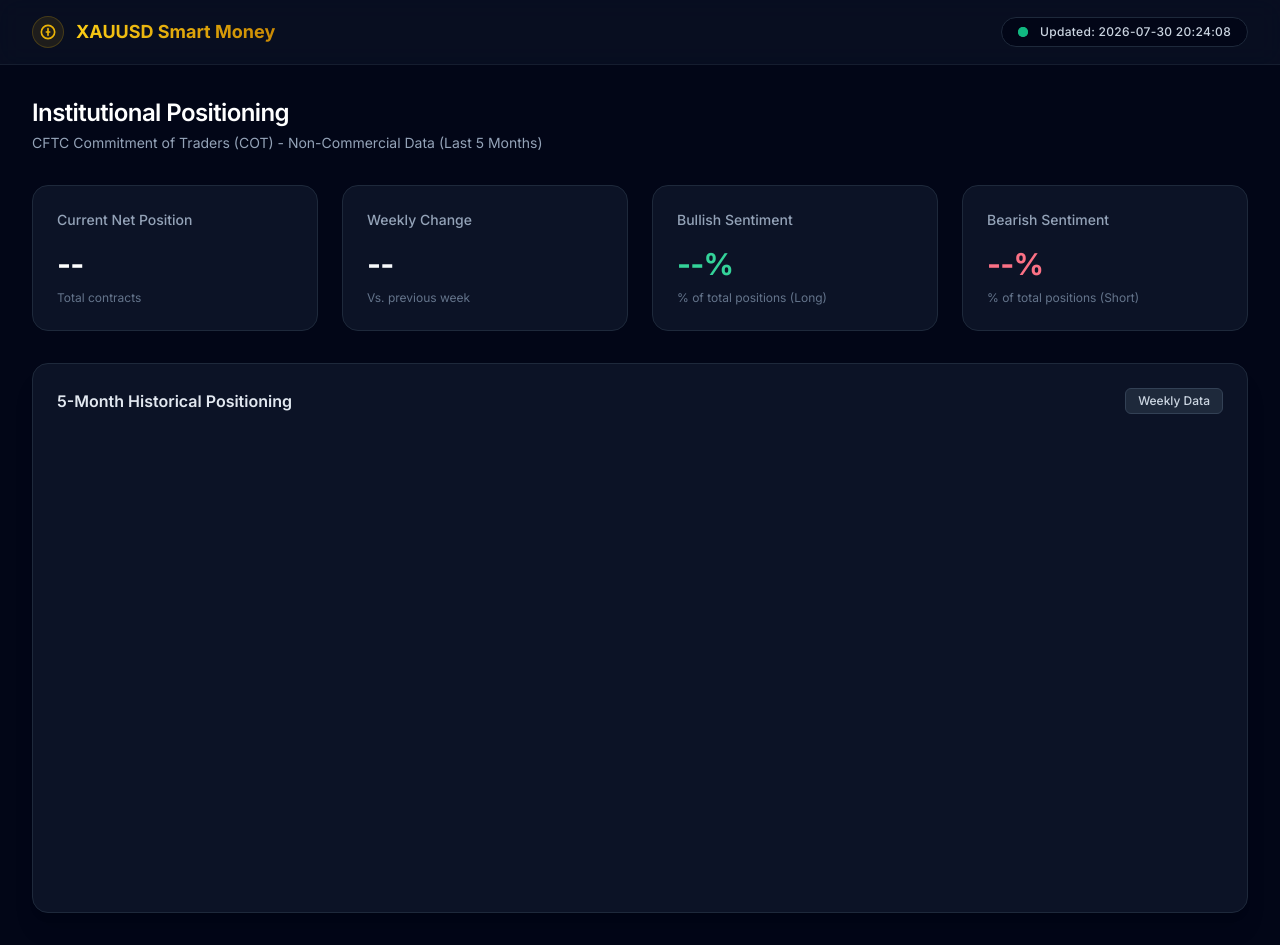
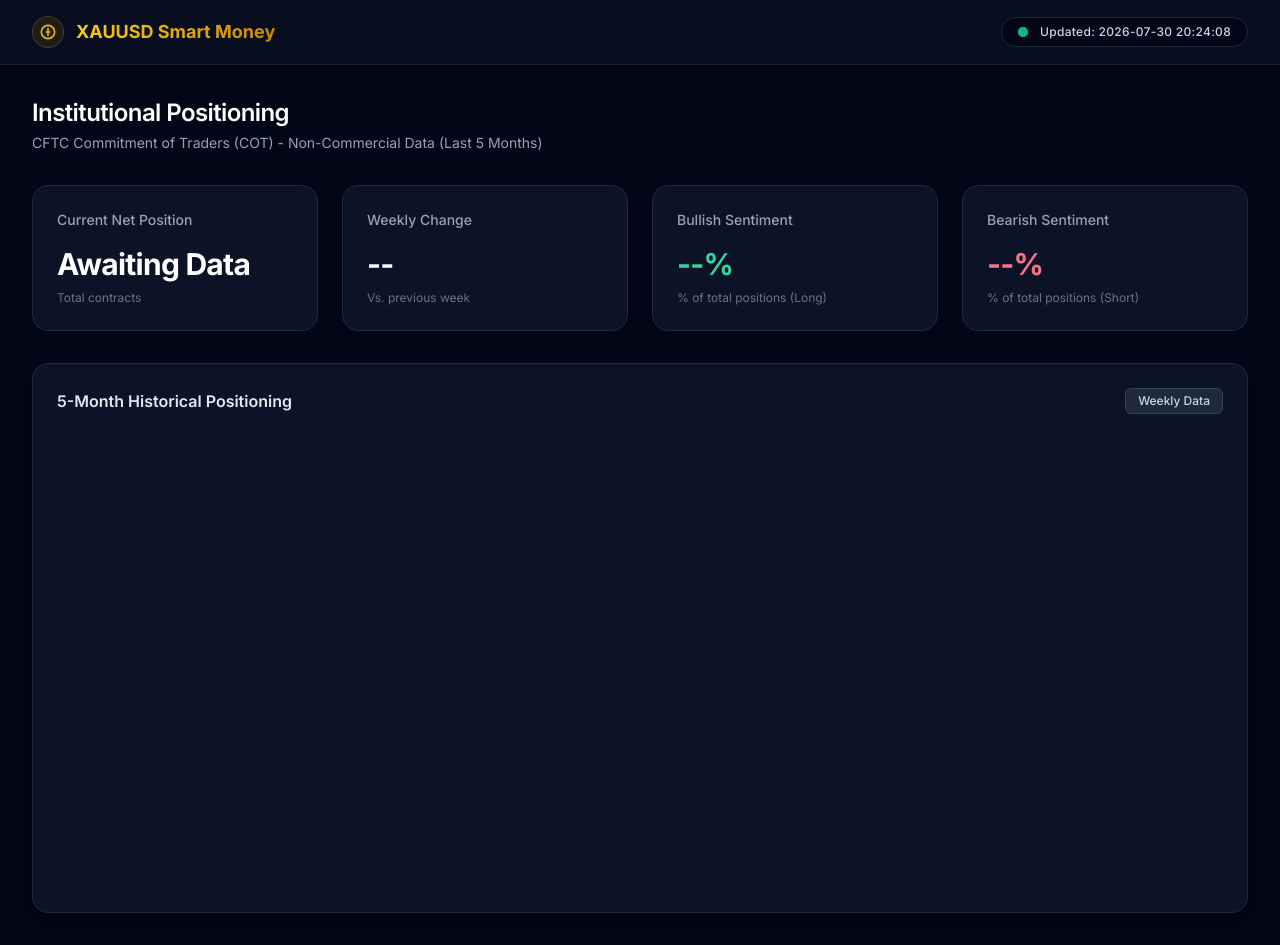
Before and after one commit to AlphaXCoding/COT, a plain HTML site: page index.html in a window 1280 px wide. Drawn offline with nearby package versions, Linux system fonts and the light colour scheme.

Commit message:
Update index.html

```diff
--- a/index.html
+++ b/index.html
@@ -88,6 +88,7 @@
                 if (!response.ok) throw new Error("Network response failed");
                 data = await response.json();
             } catch (error) {
+                console.warn("Failed to load JSON, using preview fallback data.");
                 data = {
                     last_updated: "Preview (Live on GitHub)",
                     dates: ["2026-06-01", "2026-06-09", "2026-06-16", "2026-06-23", "2026-06-30", "2026-07-07", "2026-07-14", "2026-07-21"],
@@ -100,6 +101,15 @@
             }
 
             document.getElementById('last-updated').innerText = `Updated: ${data.last_updated}`;
+
+            // --- SAFETY CHECK (Prevents crashes if JSON is empty) ---
+            if (!data.net_positions || data.net_positions.length === 0) {
+                console.warn("Data arrays are empty. Awaiting fresh Python script output.");
+                document.getElementById('val-net').innerText = "Awaiting Data";
+                return; // Stop execution safely so the chart doesn't crash the page
+            }
+            // --------------------------------------------------------
+
             const lastIdx = data.net_positions.length - 1;
             const prevIdx = lastIdx - 1 > 0 ? lastIdx - 1 : 0;
             const currentNet = data.net_positions[lastIdx];
```
